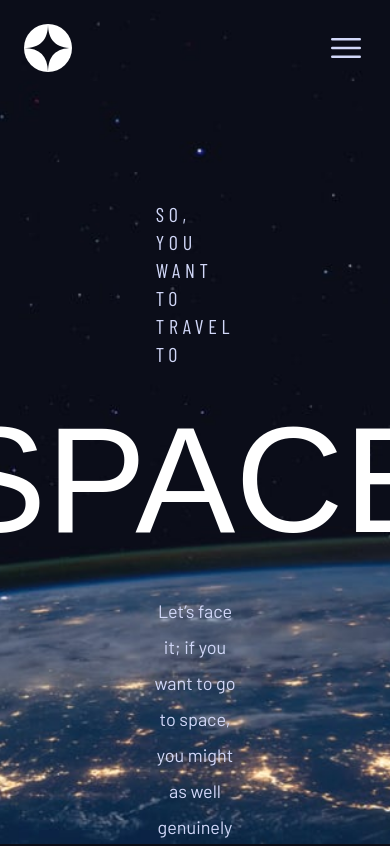
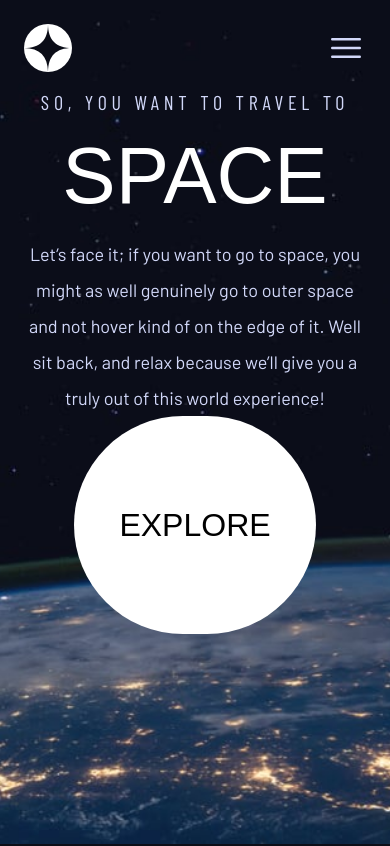
Before and after one commit to mackieva/space-tour, a Next.js app: page / in a window 390 px wide. Shown: the top 846 px of the page. Built offline with nearby package versions, Linux system fonts and the light colour scheme; a web font is replaced by a local one.

Commit message:
home mobile start

```diff
--- a/src/app/page.tsx
+++ b/src/app/page.tsx
@@ -6,7 +6,7 @@ import bgMobile from '/public/assets/home/background-home-mobile.jpg';
 
 export default function Home() {
 	return (
-		<main className='h-screen w-full absolute top-0 left-0'>
+		<main className='h-full md:h-screen w-full absolute top-0 left-0'>
 			<Image
 				src={bgDesktop}
 				alt='Planet Earth in Space'
@@ -43,10 +43,10 @@ export default function Home() {
 				}}
 				className='md:hidden'
 			/>
-			<div className='flex flex-col mx-w-screen-lg mx-auto pt-[200px] px-[160px] relative z-20 md:h-full lg:h-[85vh] lg:px-[165px] lg:grid lg:grid-cols-2'>
-				<div className='flex flex-col justify-start	 items-center lg:justify-center lg:items-start'>
+			<div className='px-[24px] pt-[88px] flex flex-col mx-w-screen-lg mx-auto relative z-2 md:pt-[200px] md:px-[160px] md:h-full lg:h-[85vh] lg:px-[165px] lg:grid lg:grid-cols-2'>
+				<div className='flex flex-col justify-start items-center lg:justify-center lg:items-start'>
 					<h5 className='text-xl lg:text-[28px]'>So, you want to travel to</h5>
-					<h1>Space</h1>
+					<h1 className='text-[80px] md:text-[150px]'>Space</h1>
 					<p className='text-lavender text-center lg:text-left'>
 						Let’s face it; if you want to go to space, you might as well
 						genuinely go to outer space and not hover kind of on the edge of it.
```
